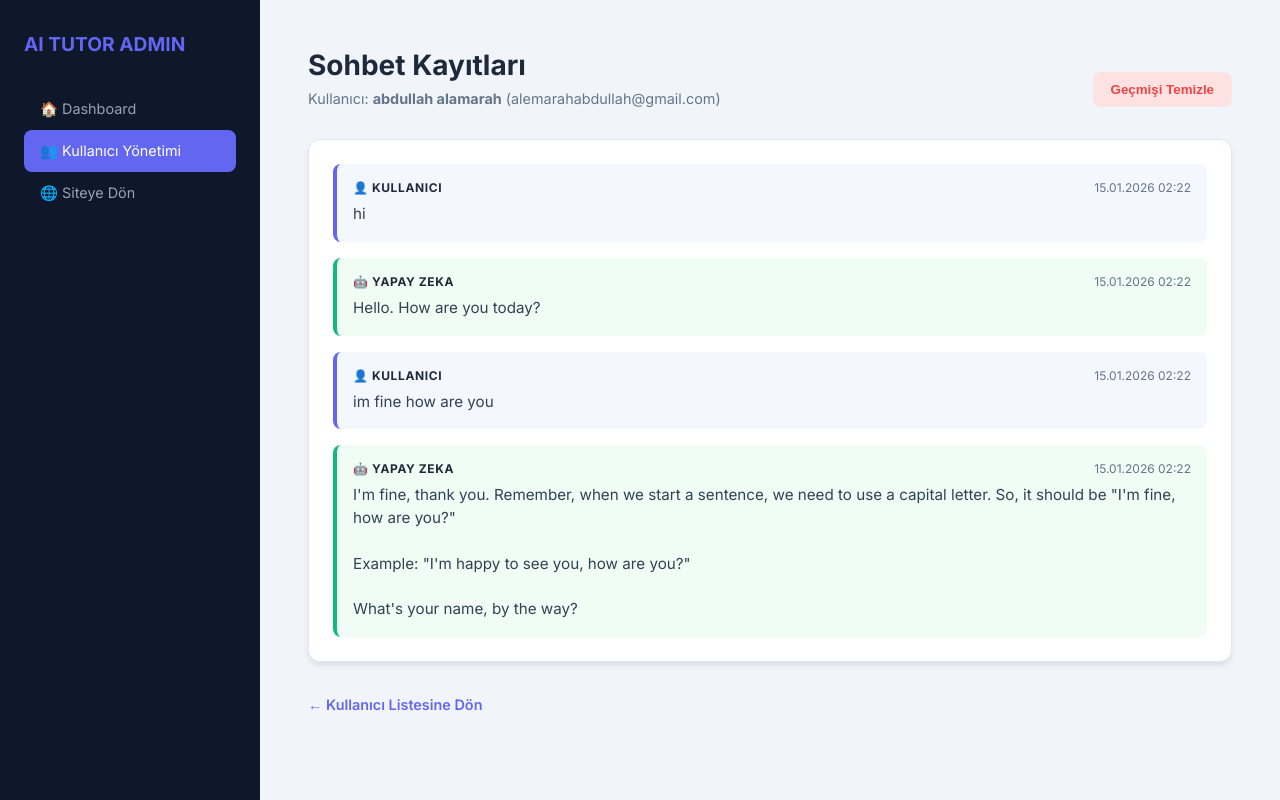
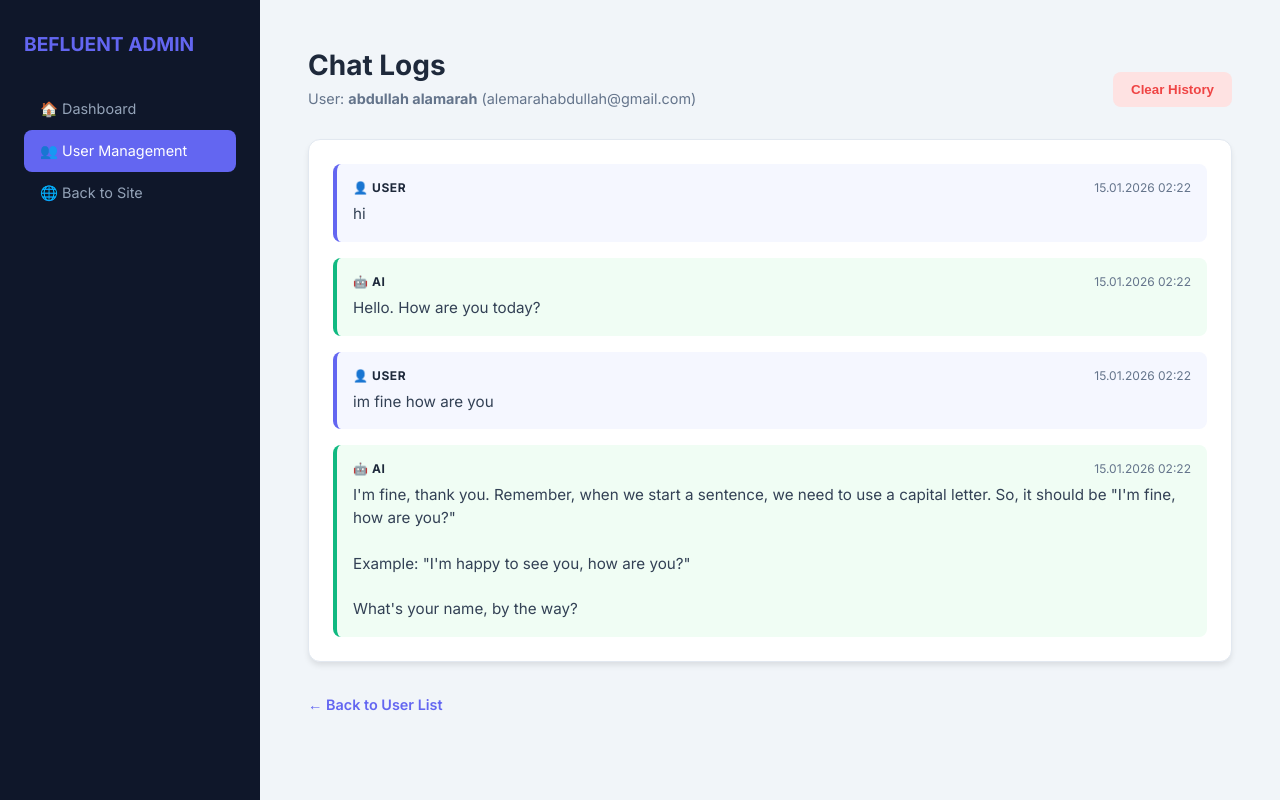
Before and after one commit to Emir1678/BEEFLUENT-, a PHP site: page /ai_tutor/admin/user_chats.php?user_id=1 in a window 1280 px wide. Run offline with PHP 8.4, Linux system fonts and the light colour scheme; data comes from the database, SQL or seed files in the repository.

Commit message:
Update user_chats.php

```diff
--- a/admin/user_chats.php
+++ b/admin/user_chats.php
@@ -1,4 +1,3 @@
-
 <?php
 require_once __DIR__ . "/../inc/admin_guard.php";
 require_once __DIR__ . "/../inc/chat_repo.php";
@@ -7,11 +6,11 @@ require_admin();
 
 $userId = (int)($_GET["user_id"] ?? 0);
 if ($userId <= 0) {
-  echo "Kullanıcı ID bulunamadı.";
+  echo "User ID not found.";
   exit;
 }
 
-if ($_SERVER["REQUEST_METHOD"] === "POST" && ($_POST["action"] ?? "") === "clear") {
+if ($_SERVER["REQUEST_METHOD"] === "POST" && (($_POST["action"] ?? "") === "clear")) {
   chat_clear_user($userId);
   redirect("user_chats.php?user_id=" . $userId);
 }
@@ -21,7 +20,7 @@ $stmtU->bind_param("i", $userId);
 $stmtU->execute();
 $target = $stmtU->get_result()->fetch_assoc();
 if (!$target) {
-  echo "Kullanıcı mevcut değil.";
+  echo "User does not exist.";
   exit;
 }
 
@@ -34,12 +33,12 @@ $messages = [];
 while ($r = $res->fetch_assoc()) $messages[] = $r;
 ?>
 <!doctype html>
-<html lang="tr">
+<html lang="en">
 
 <head>
   <meta charset="utf-8">
   <meta name="viewport" content="width=device-width, initial-scale=1">
-  <title>Kullanıcı Sohbetleri - Admin</title>
+  <title>User Chats - Admin</title>
   <link href="https://fonts.googleapis.com/css2?family=Inter:wght@400;500;600;700&display=swap" rel="stylesheet">
   <style>
     :root {
@@ -122,6 +121,8 @@ while ($r = $res->fetch_assoc()) $messages[] = $r;
       justify-content: space-between;
       align-items: flex-end;
       margin-bottom: 2rem;
+      gap: 1rem;
+      flex-wrap: wrap;
     }
 
     .user-info h1 {
@@ -167,9 +168,11 @@ while ($r = $res->fetch_assoc()) $messages[] = $r;
     .entry-meta {
       display: flex;
       justify-content: space-between;
+      gap: 1rem;
       margin-bottom: 0.5rem;
       font-size: 0.75rem;
       font-weight: 700;
+      flex-wrap: wrap;
     }
 
     .meta-role {
@@ -199,6 +202,7 @@ while ($r = $res->fetch_assoc()) $messages[] = $r;
       font-weight: 600;
       cursor: pointer;
       transition: 0.2s;
+      white-space: nowrap;
     }
 
     .btn-clear:hover {
@@ -212,18 +216,29 @@ while ($r = $res->fetch_assoc()) $messages[] = $r;
       color: var(--text-muted);
       font-style: italic;
     }
+
+    .back-link {
+      color: var(--primary);
+      text-decoration: none;
+      font-weight: 600;
+      font-size: 0.9rem;
+    }
+
+    .back-link:hover {
+      text-decoration: underline;
+    }
   </style>
 </head>
 
 <body>
 
   <aside>
-    <h2>AI TUTOR ADMIN</h2>
+    <h2>BEFLUENT ADMIN</h2>
     <nav>
       <ul class="side-nav">
         <li><a href="index.php">🏠 Dashboard</a></li>
-        <li><a href="users.php" class="active">👥 Kullanıcı Yönetimi</a></li>
-        <li><a href="../dashboard.php">🌐 Siteye Dön</a></li>
+        <li><a href="users.php" class="active">👥 User Management</a></li>
+        <li><a href="../dashboard.php">🌐 Back to Site</a></li>
       </ul>
     </nav>
   </aside>
@@ -231,27 +246,27 @@ while ($r = $res->fetch_assoc()) $messages[] = $r;
   <main>
     <div class="header-box">
       <div class="user-info">
-        <h1>Sohbet Kayıtları</h1>
-        <p>Kullanıcı: <strong><?php echo h($target["name"]); ?></strong> (<?php echo h($target["email"]); ?>)</p>
+        <h1>Chat Logs</h1>
+        <p>User: <strong><?php echo h($target["name"]); ?></strong> (<?php echo h($target["email"]); ?>)</p>
       </div>
 
       <?php if ($messages): ?>
-        <form method="post" onsubmit="return confirm('Bu kullanıcının TÜM sohbet geçmişini silmek istediğinize emin misiniz?');">
+        <form method="post" onsubmit="return confirm('Are you sure you want to delete ALL chat history for this user?');">
           <input type="hidden" name="action" value="clear">
-          <button type="submit" class="btn-clear">Geçmişi Temizle</button>
+          <button type="submit" class="btn-clear">Clear History</button>
         </form>
       <?php endif; ?>
     </div>
 
     <div class="log-container">
       <?php if (!$messages): ?>
-        <div class="empty-state">Bu kullanıcıya ait henüz bir sohbet kaydı bulunmuyor.</div>
+        <div class="empty-state">No chat records found for this user yet.</div>
       <?php else: ?>
         <?php foreach ($messages as $m): ?>
-          <div class="chat-entry <?php echo $m["role"] === "user" ? "user" : "assistant"; ?>">
+          <div class="chat-entry <?php echo ($m["role"] === "user") ? "user" : "assistant"; ?>">
             <div class="entry-meta">
               <span class="meta-role">
-                <?php echo $m["role"] === "user" ? "👤 Kullanıcı" : "🤖 Yapay Zeka"; ?>
+                <?php echo ($m["role"] === "user") ? "👤 User" : "🤖 AI"; ?>
               </span>
               <span class="meta-time"><?php echo date("d.m.Y H:i", strtotime($m["created_at"])); ?></span>
             </div>
@@ -262,7 +277,7 @@ while ($r = $res->fetch_assoc()) $messages[] = $r;
     </div>
 
     <div style="margin-top: 2rem;">
-      <a href="users.php" style="color: var(--primary); text-decoration: none; font-weight: 600; font-size: 0.9rem;">← Kullanıcı Listesine Dön</a>
+      <a href="users.php" class="back-link">← Back to User List</a>
     </div>
   </main>
 
```
